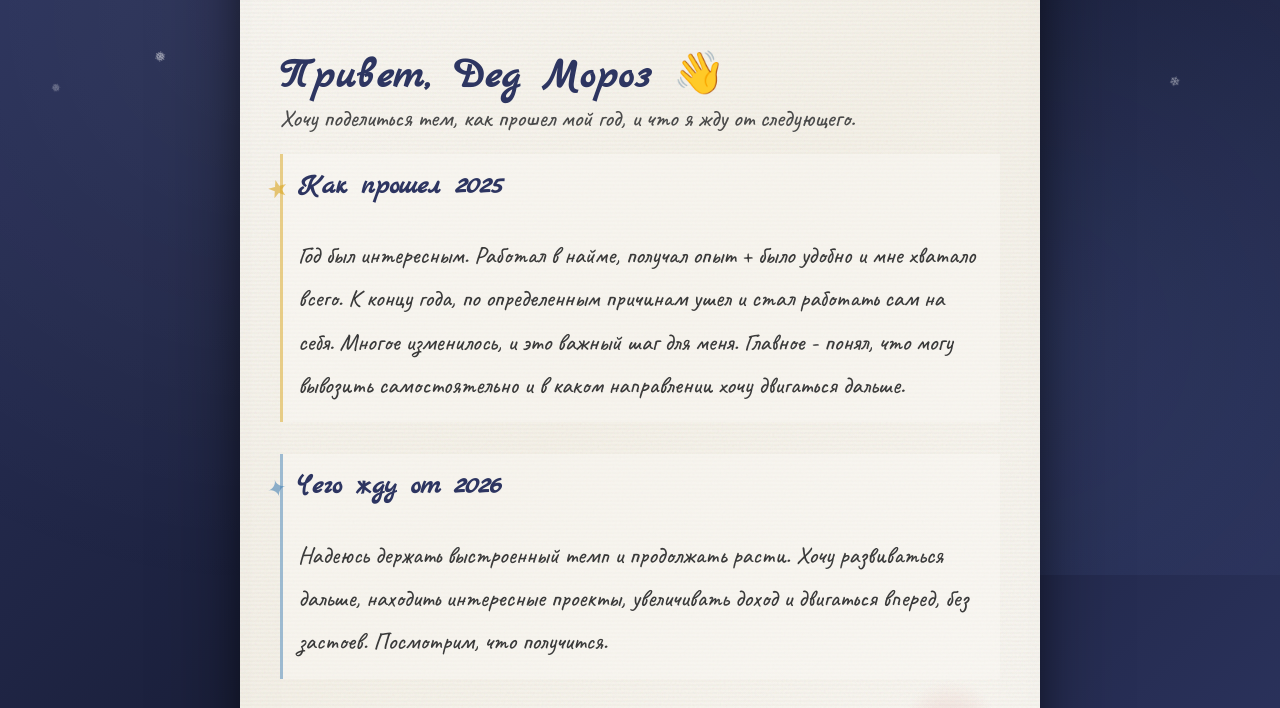
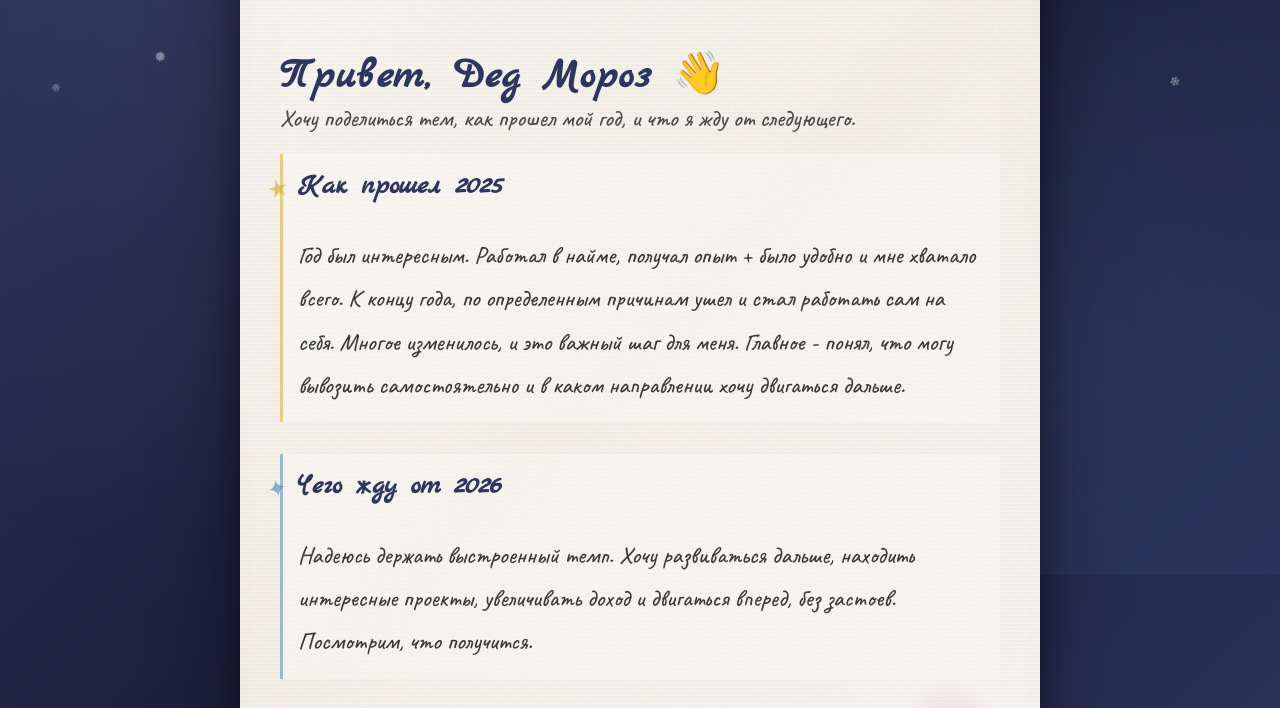
Before and after one commit to Ellingt0n/new-year-Aroken, a plain HTML site: page index.html in a window 1280 px wide. Shown: the part 225-933 px from the top of the page. Drawn offline with Linux system fonts and the light colour scheme.

Commit message:
Update index.html

```diff
--- a/index.html
+++ b/index.html
@@ -85,7 +85,7 @@
                                             </tr>
                                             <tr>
                                                 <td class="section-text">
-                                                    Надеюсь держать выстроенный темп и продолжать расти. Хочу
+                                                    Надеюсь держать выстроенный темп. Хочу
                                                     развиваться дальше, находить интересные проекты, увеличивать
                                                     доход и двигаться вперед,
                                                     без застоев.
```
